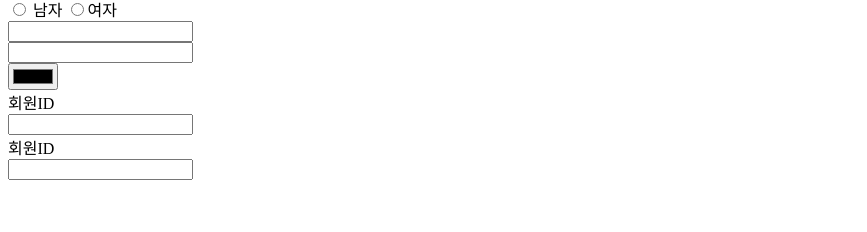
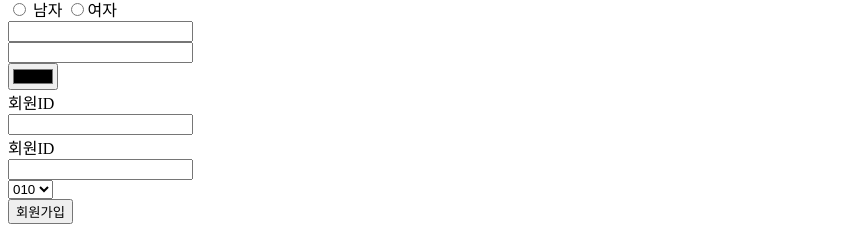
Before and after one commit to molang404/Practice, a plain HTML site: page 01_basic.html in a window 1280 px wide. Shown: the part 774-1006 px from the top of the page, without its empty margins (0-867 px from the left). Before the commit the page ends 962 px from the top, so only its background shows below. Drawn offline with Linux system fonts and the light colour scheme.

Commit message:
basic 보충

```diff
--- a/01_basic.html
+++ b/01_basic.html
@@ -113,7 +113,15 @@
             - 필수 속성 : value - 실제로 사용되는 값
             - 속성 : selected - 선택된 항목 표시
     -->
+    <select>
+      <option value="" selected>010</option>
+      <option value="">011</option>
+      <option value="">016</option>
+      <option value="">017</option>
+    </select><br />
 
+    <button>회원가입</button>
+    <br />
   </form>
 </body>
 </html>
```
